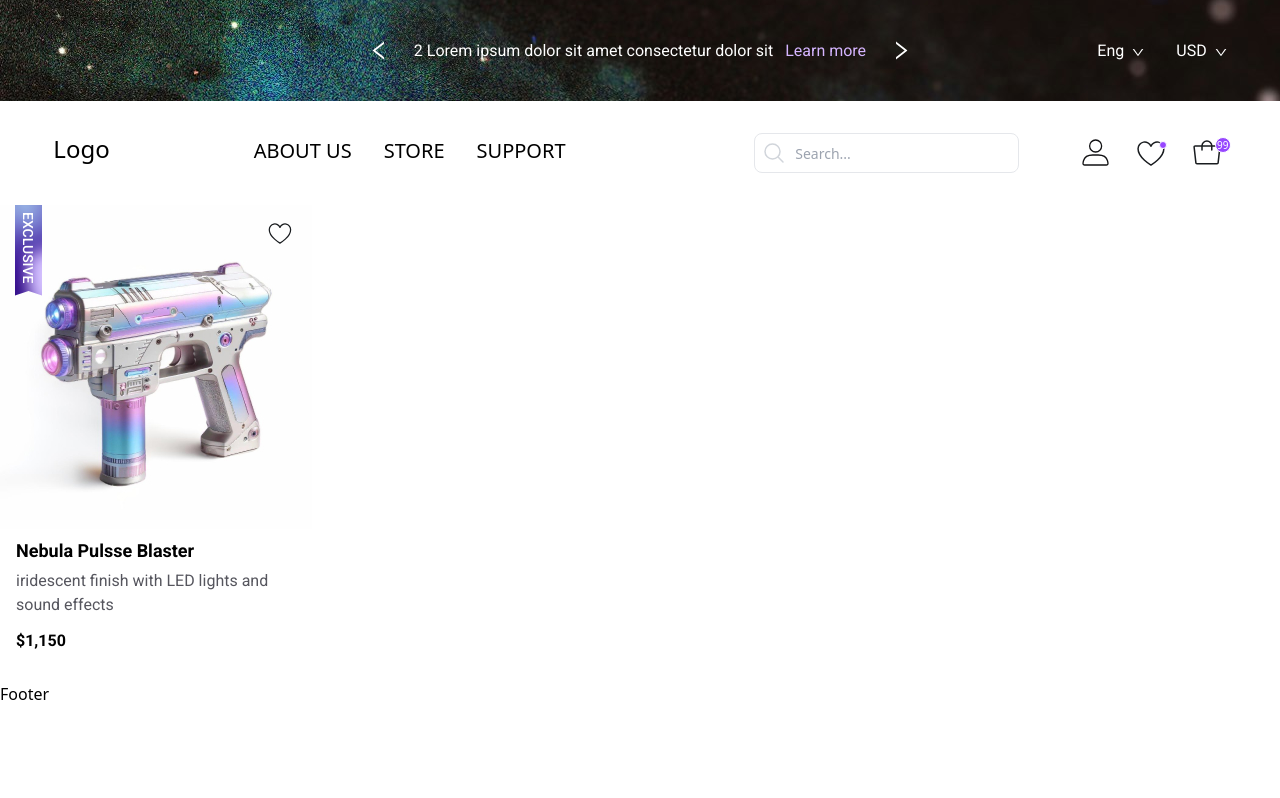
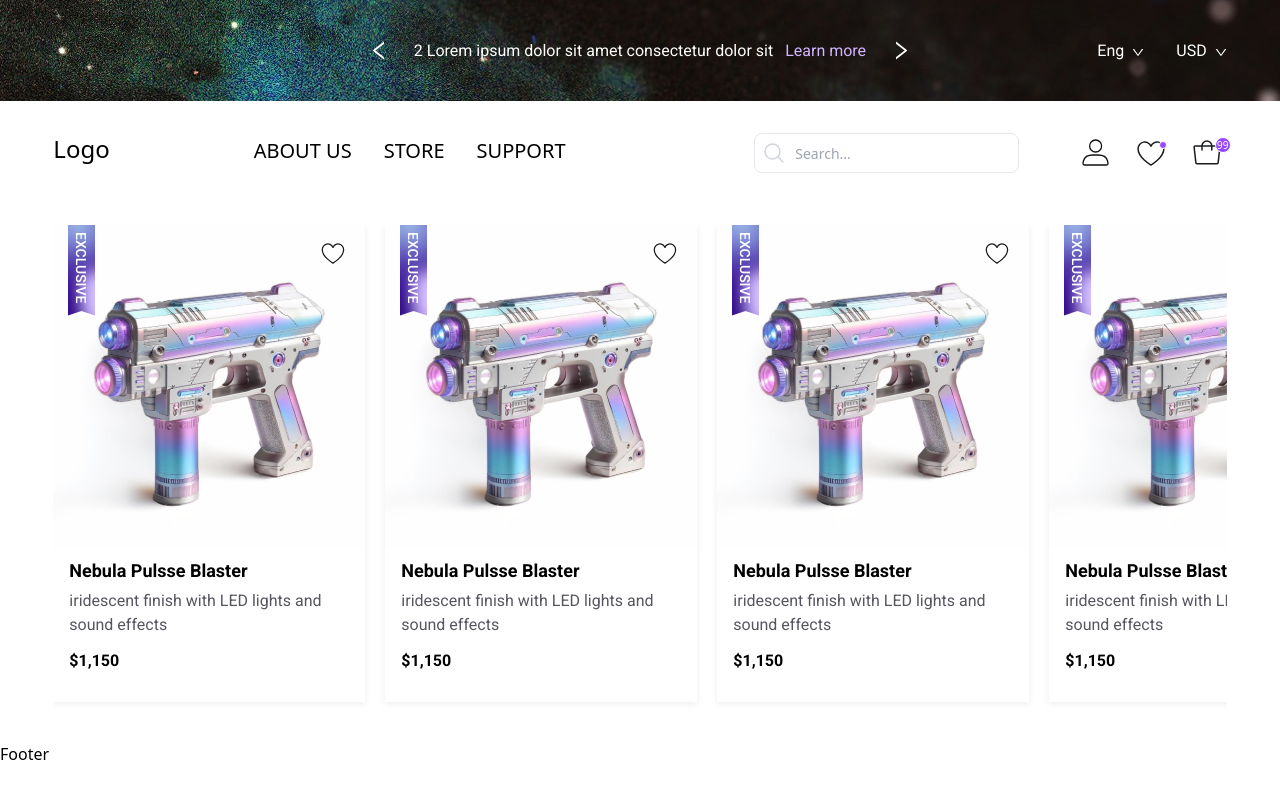
Before and after one commit to BohdanTaran/cos, a React (Vite) app: page / in a window 1280 px wide. Built offline with nearby package versions, Linux system fonts and the light colour scheme; a web font is replaced by a local one.

Commit message:
add product list to home page

```diff
--- a/src/entities/ProductCard/components/ProductCard.tsx
+++ b/src/entities/ProductCard/components/ProductCard.tsx
@@ -6,7 +6,7 @@ import ProductLabel from './ProductLabel'
 
 const ProductCard = () => {
 	return (
-    <div className="relative flex flex-col w-[164px] h-[290px] font-roboto laptop:w-[312px] laptop:h-[477px]">
+    <div className="relative shadow-product-card flex flex-col min-w-[164px] h-[290px] font-roboto laptop:min-w-[312px] laptop:h-[477px]">
       <div>
         <HeaderHeartIcon styles="w-5 absolute right-3 top-2 laptop:right-5 laptop:top-4 laptop:w-6" />
         <ProductLabel type={'EXCLUSIVE'} />
--- a/src/pages/HomePage/HomePage.tsx
+++ b/src/pages/HomePage/HomePage.tsx
@@ -1,9 +1,9 @@
-import ProductCard from '../../entities/ProductCard/components/ProductCard'
+import ProductList from '../../widgets/ProductList/ProductList'
 
 const HomePage = () => {
 	return (
 		<>
-			<ProductCard/>
+			<ProductList />
 		</>
 	)
 }
--- /dev/null
+++ b/src/widgets/ProductList/ProductList.tsx
@@ -0,0 +1,20 @@
+import ProductCard from '../../entities/ProductCard/components/ProductCard'
+
+const ProductList = () => {
+	return (
+    <div className="mt-5">
+      <div className="flex justify-center">
+        <div className="flex w-11/12 overflow-x-auto pb-6 product-list-scrollbar space-x-2 laptop:space-x-5 laptop:pb-10">
+          <ProductCard />
+          <ProductCard />
+          <ProductCard />
+          <ProductCard />
+          <ProductCard />
+          <ProductCard />
+          <ProductCard />
+        </div>
+      </div>
+    </div>
+  );
+}
+export default ProductList
```
